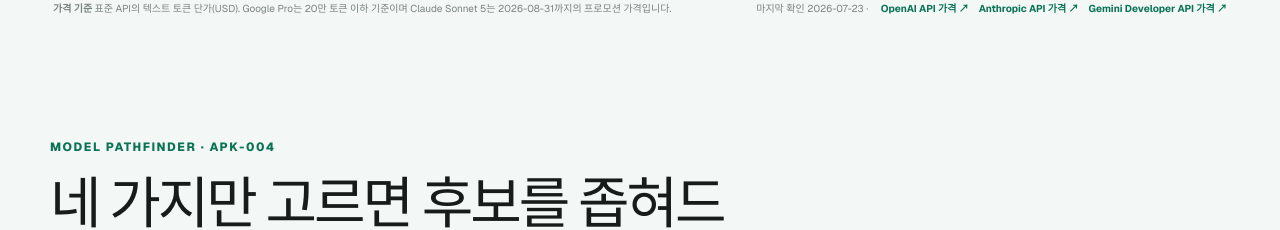
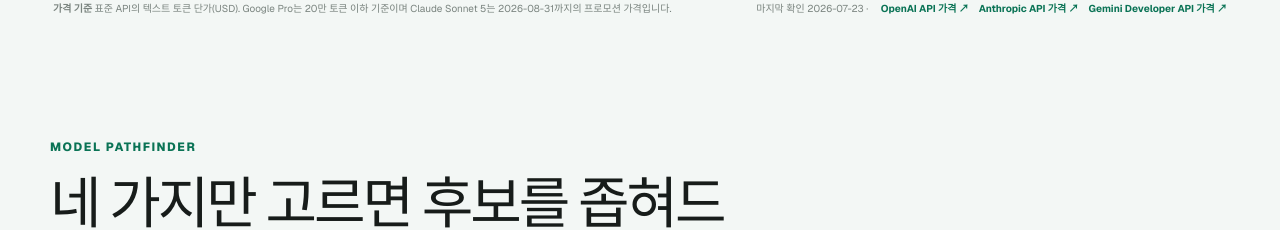
Before and after one commit to maxtop9843-byte/ai-pickkit, a Next.js app: page / in a window 1280 px wide. Shown: the part 4100-4330 px from the top of the page. Built offline with nearby package versions, Linux system fonts and the light colour scheme.

Commit message:
fix(UX-002): 공개 UI 내부 작업 ID 제거 (#31)

```diff
--- a/src/components/model-selector.tsx
+++ b/src/components/model-selector.tsx
@@ -77,7 +77,7 @@
     >
       <div className="selector-heading">
         <div>
-          <p className="section-kicker">MODEL PATHFINDER · APK-004</p>
+          <p className="section-kicker">MODEL PATHFINDER</p>
           <h2 id="selector-title">네 가지만 고르면 후보를 좁혀드려요</h2>
         </div>
         <p>
```
